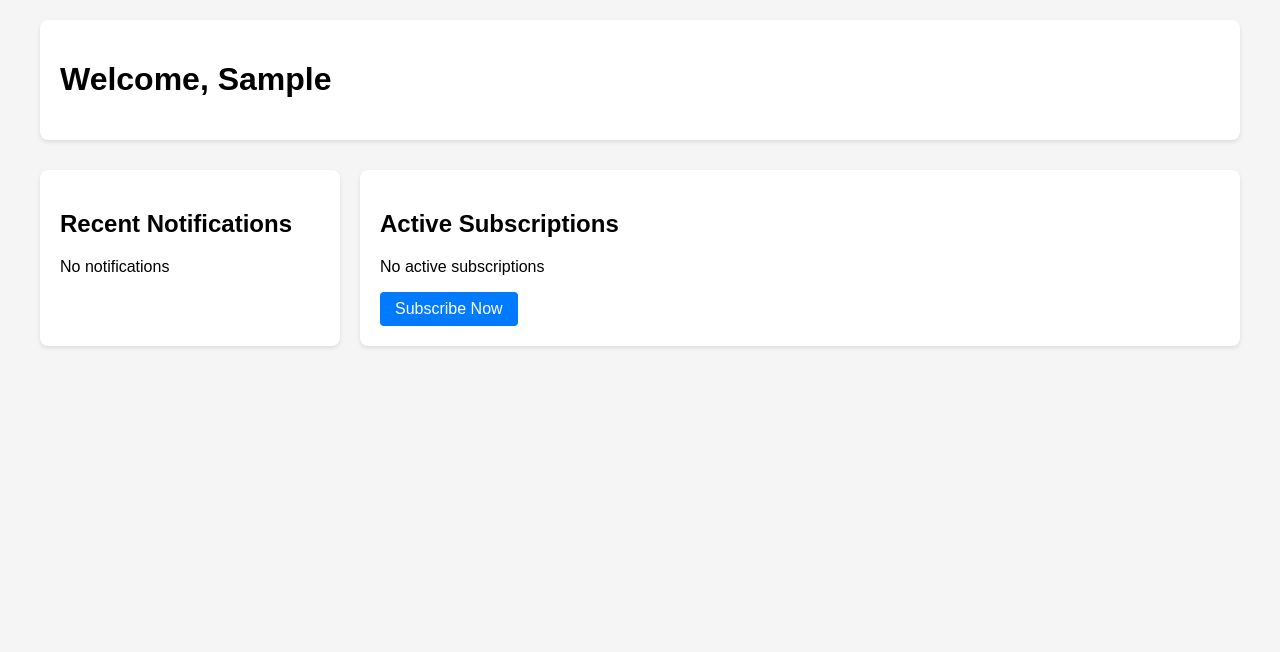
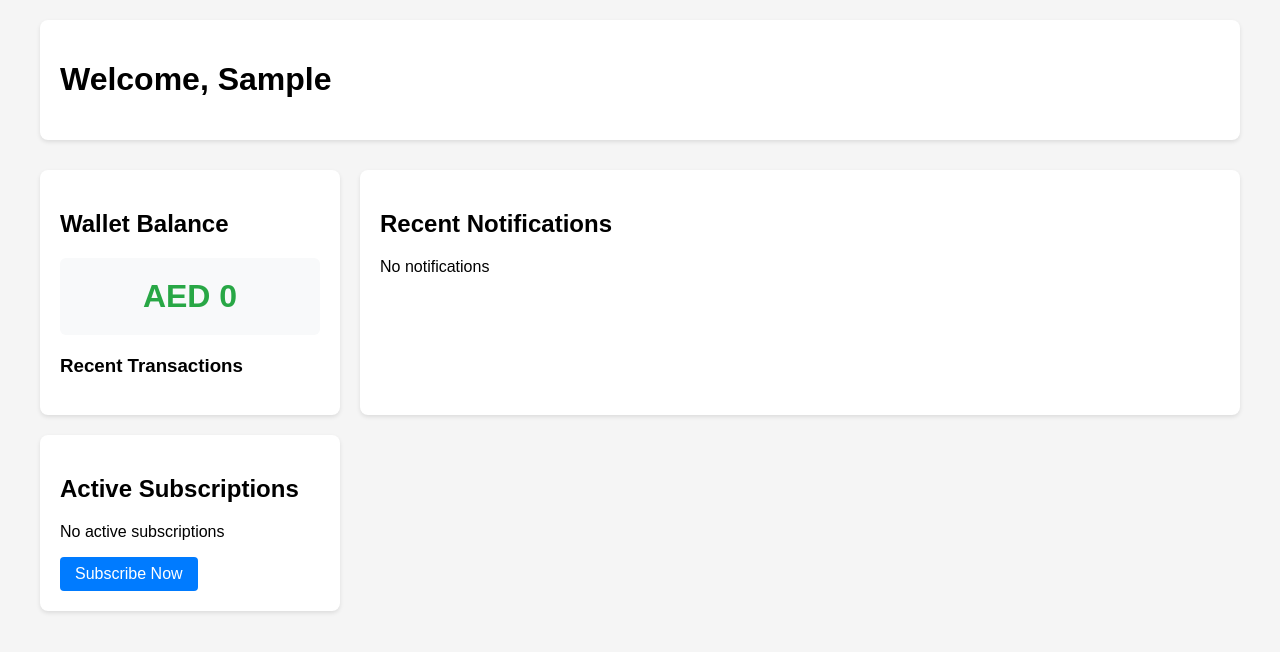
Before and after one commit to adeelrehman77/django_kitchen, a Django app: page /profile/ in a window 1280 px wide. Shown: the part 38-690 px from the top of the page. Run offline with Django 5.2, Linux system fonts and the light colour scheme; the visitor is signed in with stand-in values (Sample User, id 1); data comes from the database, SQL or seed files in the repository; data that the repository does not hold is empty.

Commit message:
Assistant checkpoint: Add wallet display to profile page
Assistant generated file changes:
- main/templates/main/profile.html: Add wallet section to profile
- main/views.py: Add wallet transactions to profile view
- main/static/css/style.css: Add wallet styling

---

User prompt:

all great....
What do you suggest to enhace now?

```diff
--- a/main/static/css/style.css
+++ b/main/static/css/style.css
@@ -1,3 +1,62 @@
+
+/* Wallet Styles */
+.wallet {
+    background: #fff;
+    padding: 20px;
+    border-radius: 8px;
+    box-shadow: 0 2px 4px rgba(0,0,0,0.1);
+}
+
+.balance-box {
+    text-align: center;
+    padding: 20px;
+    margin: 10px 0;
+    background: #f8f9fa;
+    border-radius: 6px;
+}
+
+.balance-box .amount {
+    font-size: 2em;
+    font-weight: bold;
+    color: #28a745;
+}
+
+.recent-transactions {
+    margin-top: 20px;
+}
+
+.transaction-item {
+    display: flex;
+    justify-content: space-between;
+    padding: 10px 0;
+    border-bottom: 1px solid #eee;
+}
+
+.transaction-item .type {
+    padding: 2px 8px;
+    border-radius: 4px;
+    font-size: 0.9em;
+}
+
+.transaction-item .type.credit {
+    background: #d4edda;
+    color: #155724;
+}
+
+.transaction-item .type.debit {
+    background: #f8d7da;
+    color: #721c24;
+}
+
+.transaction-item .amount {
+    font-weight: bold;
+}
+
+.transaction-item .date {
+    color: #6c757d;
+    font-size: 0.9em;
+}
+
 
 .weekdays-selection ul {
     list-style: none;
--- a/main/templates/main/profile.html
+++ b/main/templates/main/profile.html
@@ -8,6 +8,22 @@
     </div>
 
     <div class="dashboard-grid">
+    <div class="dashboard-card wallet">
+        <h2>Wallet Balance</h2>
+        <div class="balance-box">
+            <span class="amount">AED {{ request.user.customerprofile.wallet_balance }}</span>
+        </div>
+        <div class="recent-transactions">
+            <h3>Recent Transactions</h3>
+            {% for transaction in transactions|slice:":5" %}
+            <div class="transaction-item">
+                <span class="type {{ transaction.transaction_type }}">{{ transaction.transaction_type|title }}</span>
+                <span class="amount">AED {{ transaction.amount }}</span>
+                <span class="date">{{ transaction.created_at|date:"M d, Y" }}</span>
+            </div>
+            {% endfor %}
+        </div>
+    </div>
         <div class="dashboard-card notifications">
             <h2>Recent Notifications</h2>
             {% if notifications %}
--- a/main/views.py
+++ b/main/views.py
@@ -92,10 +92,12 @@ def profile(request):
         subscriptions = Subscription.objects.filter(customer=request.user.customerprofile)
         notifications = Notification.objects.filter(customer=request.user.customerprofile).order_by('-created_at')[:5]
         delivery_status = DeliveryStatus.objects.filter(subscription__customer=request.user.customerprofile)
+        transactions = WalletTransaction.objects.filter(customer=request.user.customerprofile).order_by('-created_at')
         return render(request, 'main/profile.html', {
             'subscriptions': subscriptions,
             'notifications': notifications,
-            'delivery_status': delivery_status
+            'delivery_status': delivery_status,
+            'transactions': transactions
         })
     except CustomerProfile.DoesNotExist:
         CustomerProfile.objects.create(user=request.user)
```
